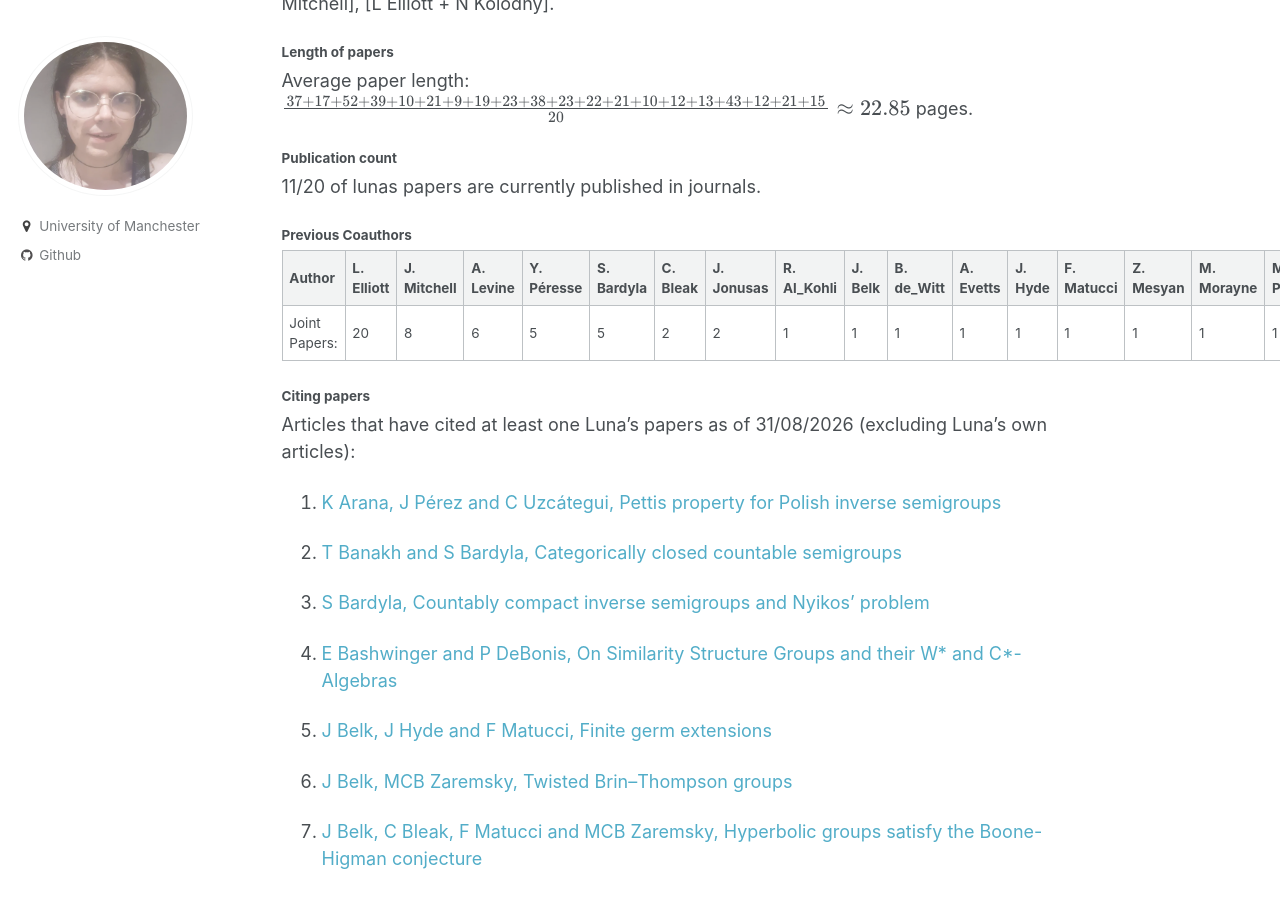
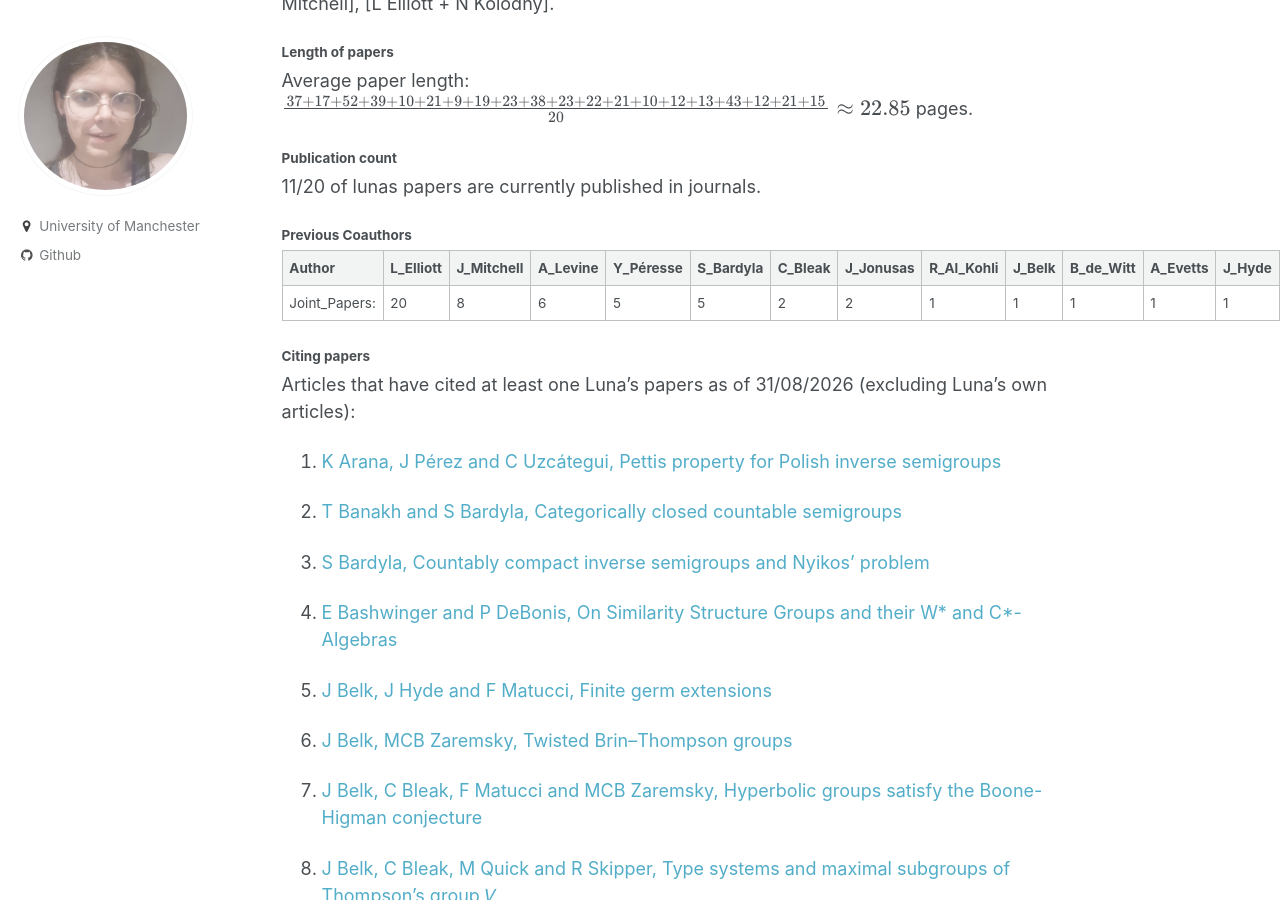
Before and after one commit to le27/L-Elliott, a Jekyll site: the page built from _pages/papers.md, in a window 1280 px wide and 900 px high, scrolled down 2281 px. Built offline with Jekyll 4.4.1, drawn with Linux system fonts in a browser that asks for light colours; formulas are drawn with MathJax 3.

Commit message:
Update author names and joint papers formatting

```diff
--- a/_pages/papers.md
+++ b/_pages/papers.md
@@ -77,9 +77,9 @@
 
 ##### Previous Coauthors
 
-| Author         | L. Elliott | J. Mitchell | A. Levine | Y. Péresse | S. Bardyla | C. Bleak | J. Jonusas | R. Al_Kohli | J. Belk | B. de_Witt | A. Evetts | J. Hyde | F. Matucci | Z. Mesyan | M. Morayne | M. Pinsker |
-| --------       | -------    | --------    | -------   | -------    | -------    | -------  | -------    | -------     | ------- | -------    | -------   | ------- | -------    | -------     | -------    | -------    |
-| Joint Papers:  | 20         | 8           | 6         | 5          | 5          | 2        | 2          | 1           | 1       | 1          | 1         | 1       | 1          | 1              | 1          | 1          |
+| Author         | L_Elliott | J_Mitchell | A_Levine | Y_Péresse | S_Bardyla | C_Bleak | J_Jonusas | R_Al_Kohli | J_Belk | B_de_Witt | A_Evetts | J_Hyde | F_Matucci | Z_Mesyan | M_Morayne | M_Pinsker |
+| --------       | -------   | --------   | -------  | -------   | -------   | ------- | -------   | -------    | -------| -------   | -------  | -------| -------   | -------  | -------   | -------   |
+| Joint_Papers:  | 20        | 8          | 6        | 5         | 5         | 2       | 2         | 1          | 1      | 1         | 1        | 1      | 1         | 1        | 1         | 1         |
 
 
 ##### Citing papers
```
